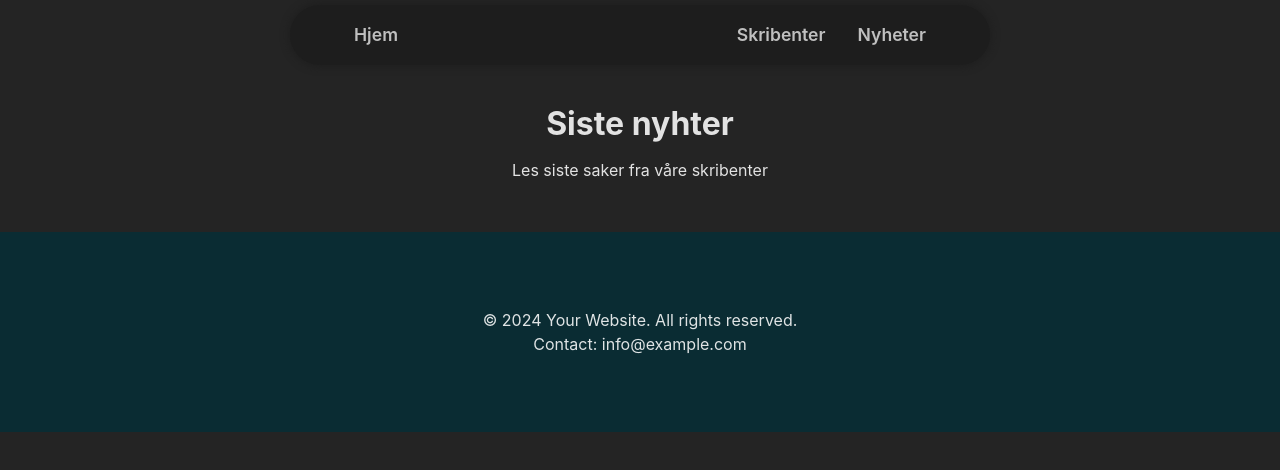
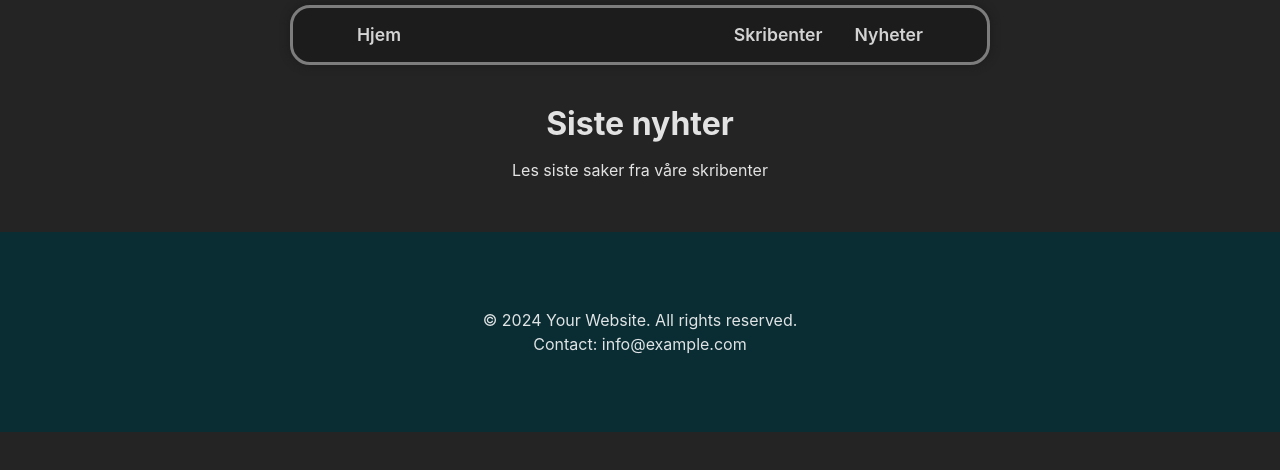
Before and after one commit to jensjpedersen/vigo-react-project, a React (Vite) app: page /vigo-react-project/news in a window 1280 px wide. Shown: the top 470 px of the page. Built offline with nearby package versions, Linux system fonts and the light colour scheme; no server answers.

Commit message:
feat: border radius global var + navbar styling

```diff
--- a/src/components/Header.jsx
+++ b/src/components/Header.jsx
@@ -5,6 +5,7 @@ import variables from '../globals/variables'
 
 const StyledHeader = styled.header`
     background-color: ${variables.colors.dark1};
+    // background-color: hsl(0, 0%, 14%);
     height: ${variables.dimesions.headerHeight};
 
     // Floting bar styling
@@ -13,8 +14,9 @@ const StyledHeader = styled.header`
     top: 5px;
     left: 50%;
     transform: translateX(-50%);
-    border-radius: 50px;
-    opacity: 0.8;
+    border-radius: ${variables.dimesions.radius.large};
+    border: 3px solid ${variables.colors.light1};
+    opacity: 0.9;
     box-shadow: 0 0 10px 1px ${variables.colors.dark1};
 
 
--- a/src/components/Posts.jsx
+++ b/src/components/Posts.jsx
@@ -33,7 +33,7 @@ const StyledPosts = styled.div`
             transform: scale(1.05);
             background-color: ${variables.colors.accent2};
             // cursor: pointer;
-            border-radius: 3px;
+            border-radius: ${variables.dimesions.radius.small};
         }
 
 
--- a/src/globals/variables.js
+++ b/src/globals/variables.js
@@ -19,7 +19,11 @@ export default {
 
   dimesions: {
     headerHeight: '60px',
-    footerHeight: '200px'
+    footerHeight: '200px',
+    radius: {
+            small: '3px',
+            large: '20px',
+    }
 
   }
 
--- a/src/pages/MainPage.jsx
+++ b/src/pages/MainPage.jsx
@@ -22,7 +22,7 @@ const StyledMainPage = styled.div`
         background-color: ${variables.colors.accent1};
         opacity: 0.9;
         width: 500px;
-        border-radius: 10px;
+        border-radius: ${variables.dimesions.radius.small};
 
         position: absolute;
         top: 70%;
```
